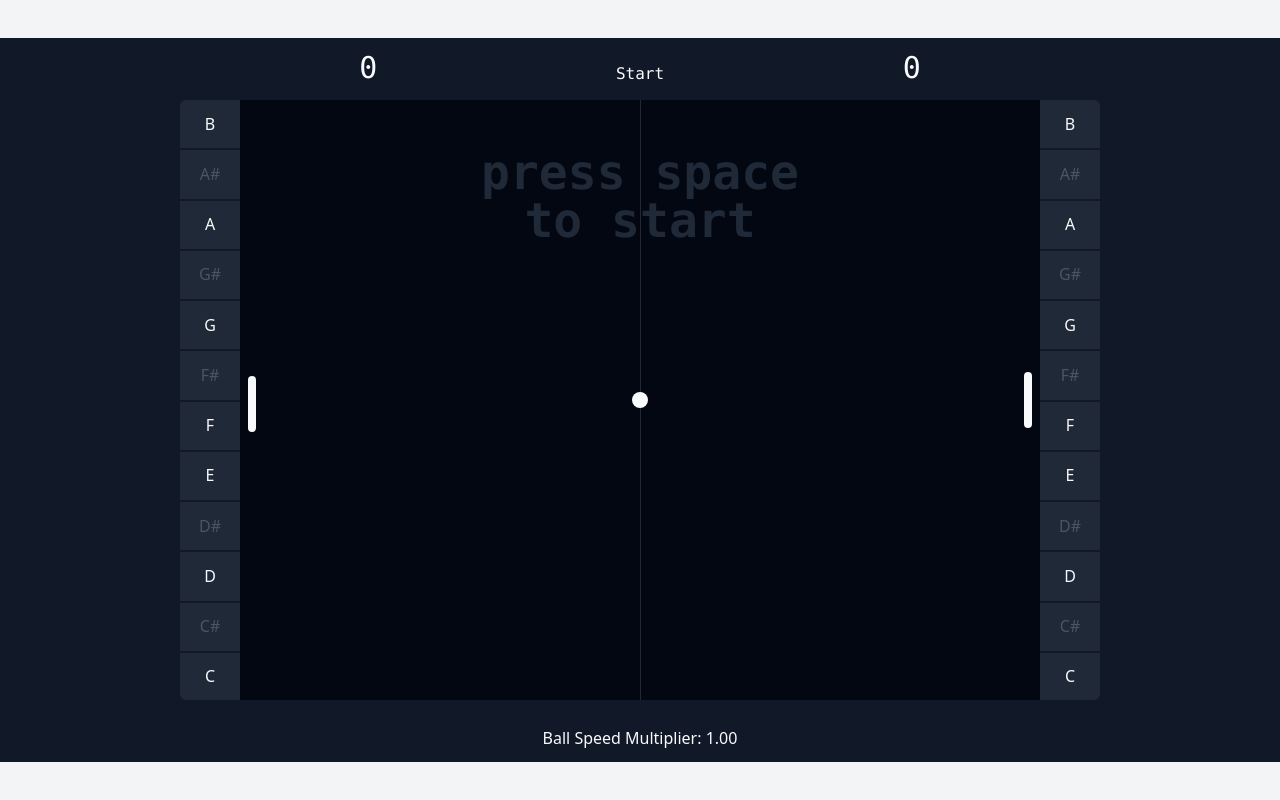
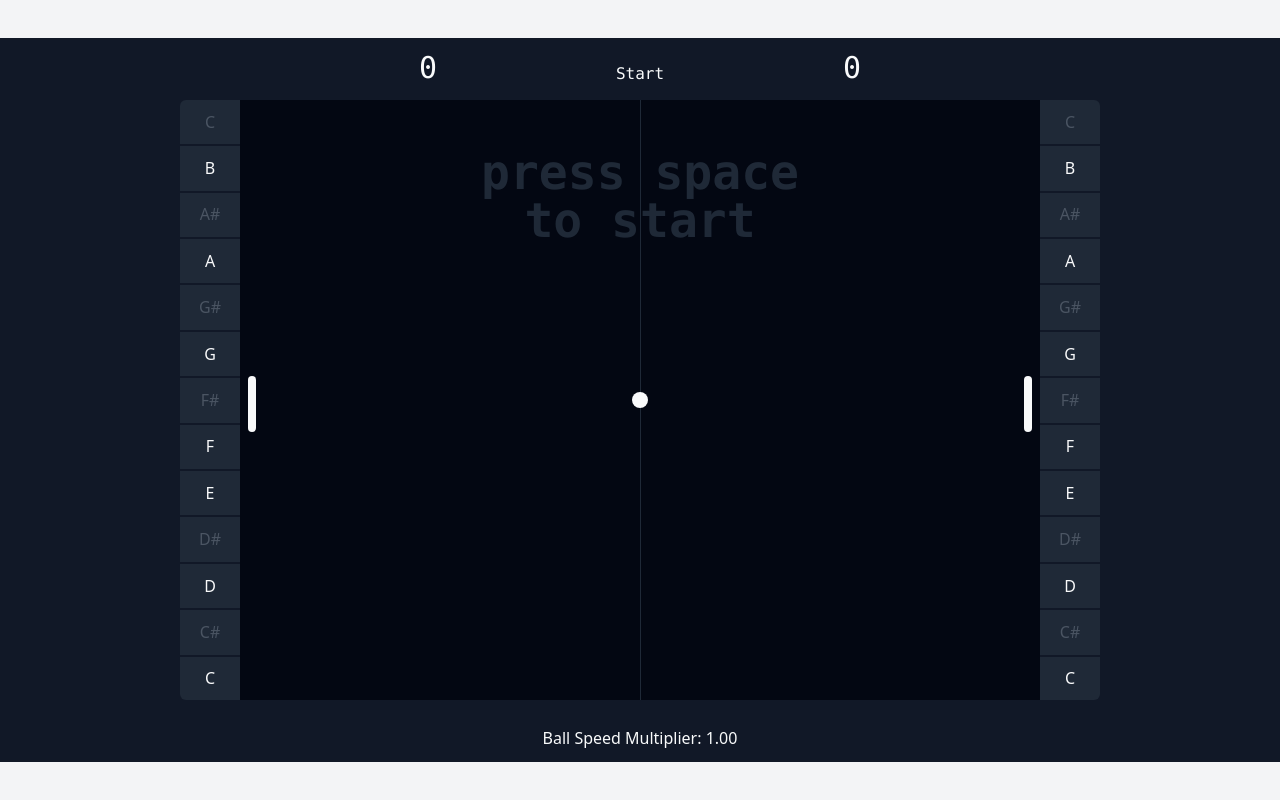
Before and after one commit to albla038/Pitch-Pong, a Next.js app: page /pong in a window 1280 px wide. Shown: the top 800 px of the page. Built offline with nearby package versions, Linux system fonts and the light colour scheme; no server answers.

Commit message:
Trimmed parameters and cleaned up code

```diff
--- a/app/lib/constants.ts
+++ b/app/lib/constants.ts
@@ -4,7 +4,7 @@ export const GAME_BOARD_HEIGHT = 600;
 
 // Speeds
 export const PADDLE_SPEED = 400;
-export const BALL_SPEED = 200;
+export const BALL_SPEED = 150;
 
 // Colors
 export const GRAY_50 = "#f9fafb";
--- a/app/lib/data.ts
+++ b/app/lib/data.ts
@@ -32,6 +32,7 @@ export const majorScales = {
       { tone: "A", degree: 9, frequency: 110.00 },
       { tone: "A#", degree: 10, frequency: 116.54 },
       { tone: "B", degree: 11, frequency: 123.47 },
+      { tone: "C", degree: 12, frequency: 130.81 },
     ],
     lowestToneFreq: 65.41,
     highestToneFreq: 123.47,
--- a/app/lib/pitchController.ts
+++ b/app/lib/pitchController.ts
@@ -31,16 +31,16 @@ export function pitchController(
 
   setPaddleData((prevPaddleData) => {
     const n =
-      Math.log(octaverPitch / scale.lowestToneFreq) * (12 / Math.log(2));
+      Math.log(octaverPitch / scale.lowestToneFreq) * (11 / Math.log(2));
 
     const desiredY = pixelRange - (n / 11) * pixelRange + pixelRange / 11 / 2 - prevPaddleData.height / 2;
 
     const currentY = prevPaddleData.y + prevPaddleData.height / 2; // Use paddle center
     const error = desiredY - currentY;
-    const gain = 8; // Adjust this value to control responsiveness
+    const gain = 16; // Adjust this value to control responsiveness
     let velocity = error * gain;
 
-    const maxSpeed = PADDLE_SPEED;
+    const maxSpeed = PADDLE_SPEED * 2;
     if (velocity > maxSpeed) velocity = maxSpeed;
     if (velocity < -maxSpeed) velocity = -maxSpeed;
 
--- a/app/lib/utils.ts
+++ b/app/lib/utils.ts
@@ -14,15 +14,15 @@ export function octaver(
 ) {
   if (pitch <= 0) return pitch;
 
-  if (pitch < lowestToneFreq) {
+  if (pitch < lowestToneFreq - 5) {
     do {
       pitch *= 2;
-    } while (pitch < lowestToneFreq);
+    } while (pitch < lowestToneFreq - 5);
     return pitch;
-  } else if (pitch > octaveToneFreq) {
+  } else if (pitch > octaveToneFreq+ 5) {
     do {
       pitch /= 2;
-    } while (pitch > octaveToneFreq);
+    } while (pitch > octaveToneFreq+ 5);
     return pitch;
   }
   return pitch;
--- a/app/pong/music-scale.tsx
+++ b/app/pong/music-scale.tsx
@@ -45,11 +45,9 @@ export default function MusicScale({ className, scaleTones }: MusicScaleProps) {
 function Tone({
   scaleTone,
   isDiantonic,
-  hasDot,
 }: {
   scaleTone: string;
   isDiantonic: boolean;
-  hasDot: boolean;
 }) {
   return (
     <div
@@ -58,9 +56,6 @@ function Tone({
         isDiantonic ? "text-gray-50" : "text-gray-600",
       )}
     >
-      {hasDot && (
-        <div className="absolute bottom-[10%] left-1/2 size-1 -translate-x-1/2 -translate-y-1/2 rounded-full bg-gray-700" />
-      )}
       <p className="absolute left-1/2 top-1/2 -translate-x-1/2 -translate-y-1/2">
         {scaleTone}
       </p>
--- a/app/pong/pong.tsx
+++ b/app/pong/pong.tsx
@@ -18,7 +18,6 @@ import Title from "@/app/pong/title";
 import { useEffect, useRef, useState } from "react";
 import { useMicrophoneStream } from "../lib/hooks/useMicrophoneStream";
 import { useFFT } from "@/app/lib/hooks/useFFT";
-import { simplePitchAlgo } from "@/app/lib/simplePitchAlgo";
 import { pitchController } from "@/app/lib/pitchController";
 import { majorScales } from "@/app/lib/data";
 import MusicScale from "@/app/pong/music-scale";
@@ -167,7 +166,7 @@ export default function Pong() {
       y: prev.y + prev.velocity * deltaTimeSeconds,
     }));
 
-    moveRightPaddleAI(deltaTimeSeconds);
+    // moveRightPaddleAI(deltaTimeSeconds);
   }
 
   function checkPaddleBoundaries() {
@@ -271,22 +270,13 @@ export default function Pong() {
       stop();
     }
 
-    // // Collision with right boundary
+    // Collision with right boundary
     if (ballData.x + ballData.radius > GAME_BOARD_WIDTH) {
       // Game over
       setLeftPlayerScore((prev) => prev + 1);
       stop();
     }
 
-    // TODO FOR TESTING ONLY
-    // Collision with right boundary
-    // if (ballData.x + ballData.radius > GAME_BOARD_WIDTH) {
-    //   setBallData((prev) => ({
-    //     ...prev,
-    //     x: rightPaddleData.x - ballData.radius,
-    //     velocityX: -prev.velocityX,
-    //   }));
-    // }
   }
 
   function stop() {
@@ -300,7 +290,7 @@ export default function Pong() {
 
   const binSize = 16384;
 
-  const { audioContext, microphoneStream, error } = useMicrophoneStream();
+  const { audioContext, microphoneStream } = useMicrophoneStream();
   const [fftAnalyserLeft, fftAnalyserRight] = useFFT(
     audioContext,
     microphoneStream,
@@ -351,16 +341,9 @@ export default function Pong() {
           audioContext.sampleRate,
           binSize,
         );
-        // const pitch = simplePitchAlgo(
-        //   frequencyArray,
-        //   audioContext.sampleRate,
-        //   binSize,
-        // );
 
         if (pLeft > 20) pitchLeft.current = pLeft;
         if (pRight > 20) pitchRight.current = pRight;
-        // console.log("Pitch: ", pitchLeft.current + " " + pitchRight.current);
-        // console.log("Audio context: ", audioContext);
 
         pitchController(
           majorScales.C2,
@@ -414,7 +397,7 @@ export default function Pong() {
   return (
     <div className="flex min-h-svh flex-col items-center justify-center bg-gray-100">
       <main className="relative flex h-[724px] w-[1524px] flex-col items-center justify-center rounded-md bg-gray-900">
-        <div className="absolute left-1/2 top-3 flex w-[800px] -translate-x-1/2 items-end justify-around text-center font-mono text-gray-50">
+        <div className="absolute left-1/2 top-3 flex w-[800px] -translate-x-1/2 items-end justify-evenly text-center font-mono text-gray-50">
           <p className="text-3xl">{leftPlayerScore}</p>
           <button
             onClick={() => {
@@ -439,7 +422,7 @@ export default function Pong() {
           <Visualizer fftAnalyser={fftAnalyserLeft} side="left" />
           <MusicScale
             className="grow rounded-l-md"
-            scaleTones={majorScales["Chromatic"].scaleTones}
+            scaleTones={majorScales.C2.scaleTones}
           />
           <div
             className="relative flex items-center justify-center bg-gray-950"
@@ -458,7 +441,7 @@ export default function Pong() {
           </div>
           <MusicScale
             className="grow rounded-r-md"
-            scaleTones={majorScales["Chromatic"].scaleTones}
+            scaleTones={majorScales.C2.scaleTones}
           />
           <Visualizer fftAnalyser={fftAnalyserRight} side="right" />
         </div>
```
